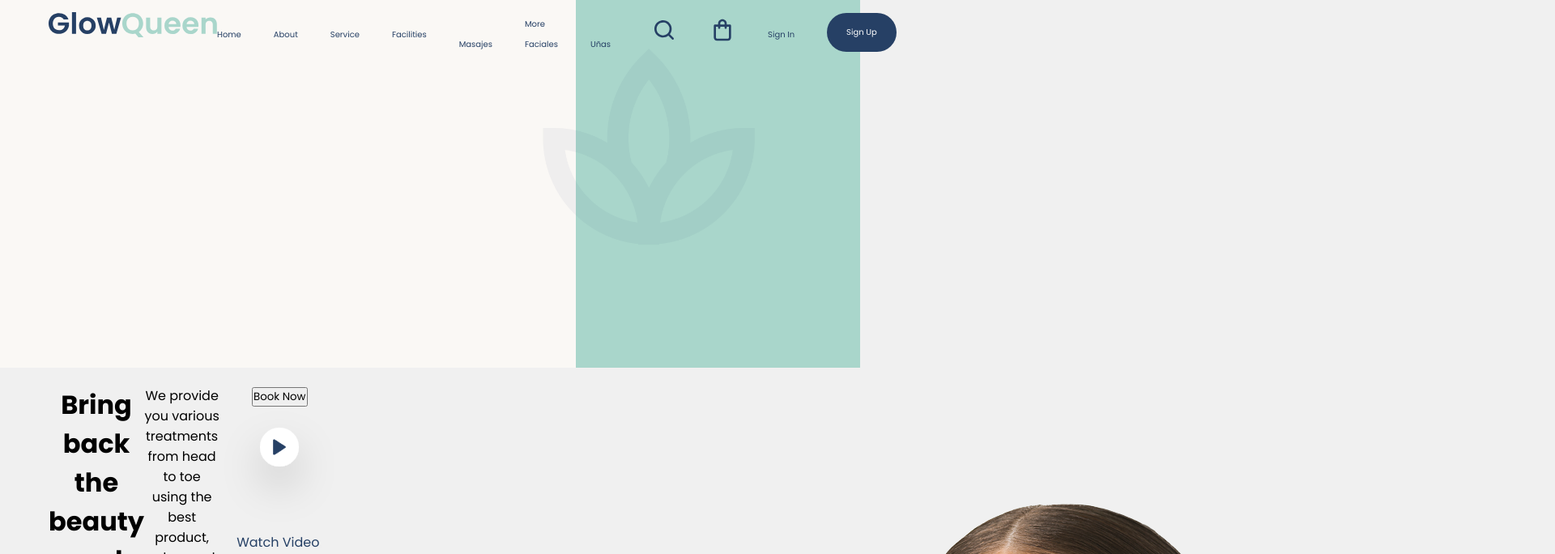
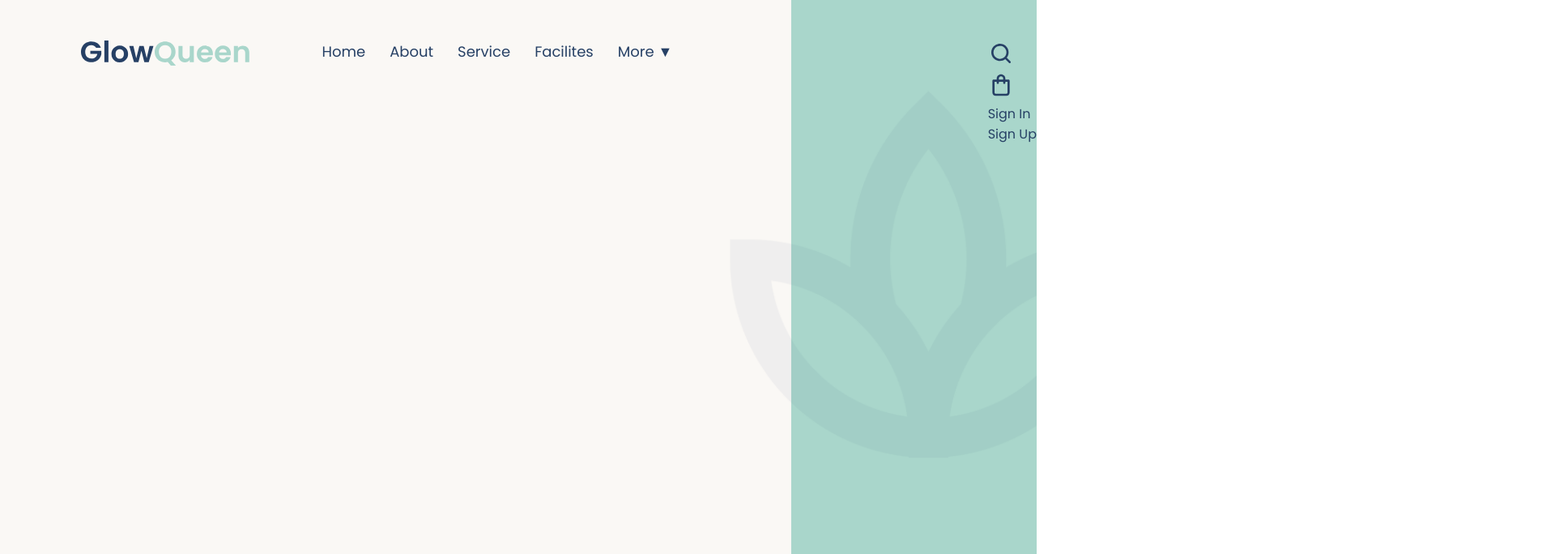
Before and after one commit to JaviQuijada/CSS-Tarea-entregable-1-Header-Spa-Beauty, a website: page code/index.html in a window 1280 px wide. Shown: the top 684 px of the page at 81% size, 1920 px wide, since content can reach past the window. Drawn offline with Linux system fonts and the light colour scheme.

Commit message:
reiniciando proyecto

```diff
--- a/code/index.html
+++ b/code/index.html
@@ -28,97 +28,46 @@
   </head>
 
   <body>
-    <header class="header-principal">
-      <div class="container">
-        <div class="logo"><a href="#">
-          <img src="../img/logo.svg" alt="Logotipo"
-        /></a></div>
-        <nav class="nav_principal">
+    <div class="contenedor-principal">
+      <header class="header-principal">
+        <div class="container">
+          <a href="#" class="logo">
+            <img src="./img/logo.svg" alt="Logotipo">
+          </a>
 
-
-          <div class="nav_index">
+          <nav class="nav_principal">
             <ul>
               <li><a href="#">Home</a></li>
               <li><a href="#">About</a></li>
               <li><a href="#">Service</a></li>
-              <li><a href="#">Facilities</a></li>
-              <li class="dropdown"><a href="#">More</a>   <ul class="submenu">
-                <li><a href="#">Masajes</a></li>
-                <li><a href="#">Faciales</a></li>
-                <li><a href="#">Uñas</a></li>
-              </ul></li>
+              <li><a href="#">Facilites</a></li>
+              <li class="nav_principal-desplegable">
+                <a href="#">More <span class="flecha">▼</span></a>
+                <ul class="nav_principal-desplegable-submenu">
+                  <li><a href="#">Option 1</a></li>
+                  <li><a href="#">Option 2</a></li>
+                  <li><a href="#">Option 3</a></li>
+                  <li><a href="#">Option 4</a></li>
+                </ul>
+              </li>
+
             </ul>
-          </div>
+          </nav>
+          <nav class="nav_segundary">
+            <ul class="nav_segundary-icon">
+              <li><a href="#"><img src="./img/search.svg" alt=""></a></li>
+              <li><a href="#"><img src="./img/car.svg" alt=""></a></li>
+            </ul>
+            <ul class="nav_segundary-login">
+              <li><a href="#">Sign In</a></li>
+              <li><a href="#">Sign Up</a></li>
+            </ul>
+          </nav>
 
-          <div class="nav_login">
-            <ul>
-              <li class="nav_search">
-                <a href="#"> <img src="./img/search.svg" alt="Search" /> </a>
-              </li>
-              <li class="nav_car">
-                <a href="#"><img src="./img/car.svg" alt="" /></a>
-              </li>
-              <li><a class="nav_in" href="#">Sign In</a></li>
-              <li><a class="nav_up" href="#">Sign Up</a></li>
-            </ul>
-          </div>
-        </nav>
-      </div>
-    </header>
-    <div class="fondo">
-      <div class="fondo_background">
-        <img src="./img/imagen.png" alt="">
+        </div>
 
-      </div>
-    <div class="container">
-      <main>
-        <div class="hero">
-          <h1 class="her_title">Bring back the beauty and glow of your skin</h1>
-          <p class="hero_subtitle">
-            We provide you various treatments from head to toe using the best
-            product, advanced technology, and affordable price
-          </p>
-          <div class="hero_button">
-            <a href="#"><button class="hero_button-book">Book Now</button></a>
-            <a href="#"
-              ><img src="./img/play.svg" alt="Play" />Watch Video<button
-                class="hero_button-video"
-              ></button
-            ></a>
-          </div>
+      </header>
+    </div>
 
-            <div class="hero_woman">
-              <img src="./img/mujer.png" alt="">
-            </div>
-            <aside>
-            <ul>
-              <li>
-                <img src="./img/special.svg" alt="">
-              </img>
-              <h2>15+</h2>
-                <p>Special Treatment</p></li>
-
-                <li>
-                <img src="./img/profesional.svg" alt="">
-              </img>
-              <h2>25+</h2>
-                <p>Professional Therapist</p></li>
-
-              <li>
-                <img src="./img/herbal.svg" alt="">
-              </img>
-              <h2>100%</h2>
-                <p>Herbal Cream Formula</p>
-              </li>
-            </ul>
-            </aside>
-
-            <section class="definition">
-              <article><p><span class="comillas"><img src="./img/comillas.svg" alt="comillas"></span>I have a regular schedule to take treatment from GlowQueen, they gave me the best service and treatment ever to maintain the beauty and health of my skin <span class="name">Sophia Princeton</span></p></article>
-              <article><p><span class="comillas"><img src="./img/comillas.svg" alt="comillas"></span>For the past few years, I've had a hard time finding the right place for skin care to deal with my complicated skin condition, thank God I found GlowQueen to treat my skin <span class="name">Tamara Jules</span></p></article>
-            </section>
-        </div>
-      </main>
-    </div>
   </body>
 </html>
--- a/code/sass/_app.scss
+++ b/code/sass/_app.scss
@@ -6,7 +6,3 @@
 @use "./pages/pages";
 @use "./themes/themes";
 @use "settings";
-
-body {
-  background-color: #f0f0f0;
-}
--- a/code/sass/layout/_header.scss
+++ b/code/sass/layout/_header.scss
@@ -1,65 +1,24 @@
 @use "../abstracts/variables" as *;
 
-.fondo {
-  position: absolute;
-  z-index: -10;
-  top: 0;
-  bottom: 0;
-  left: 0;
-  right: 0;
-  &_background img {
-    width: 83%;
+header.header-principal .container {
+  display: flex;
+  justify-content: space-between;
+}
+
+.nav_principal > ul {
+  display: flex;
+  justify-content: space-between;
+  gap: 30px;
+  font-size: 18px;
+  position: relative;
+  right: 50px;
+  position: relative;
+  right: 150px;
+}
+
+.nav_principal-desplegable-submenu {
+  display: none;
+  .nav_principal-desplegable-submenu:hover {
+    display: block;
   }
 }
-header.header-principal {
-  display: flex;
-  justify-content: space-between;
-  align-items: center;
-  width: 100%;
-  gap: 50px;
-}
-.container {
-  padding: 0;
-  margin: 60px;
-  position: relative;
-  bottom: 45px;
-  display: flex;
-  justify-content: space-between;
-  text-align: center;
-}
-
-.nav_principal {
-  display: flex;
-  justify-content: space-between;
-  align-items: center;
-  width: 100%;
-  gap: 50px;
-}
-
-.nav_index ul,
-.nav_login ul {
-  display: flex;
-  align-items: center;
-  gap: 40px;
-  list-style: none;
-  margin: 0;
-  padding: 0;
-}
-
-.logo img {
-  display: block;
-}
-
-.nav_index a,
-.nav_login a {
-  text-decoration: none;
-  font-size: 10px;
-}
-
-a.nav_up {
-  display: inline-block;
-  background-color: $blue;
-  border-radius: 28px;
-  color: white;
-  padding: 16px 24px;
-}
--- a/code/sass/layout/_hero.scss
+++ /dev/null
@@ -1,11 +0,0 @@
-.hero {
-  display: flex;
-  justify-content: space-between;
-  &_title {
-    font-size: 64px;
-    max-width: 0%;
-    &_woman {
-      width: 50%;
-    }
-  }
-}
--- a/code/sass/themes/_default.scss
+++ b/code/sass/themes/_default.scss
@@ -6,11 +6,24 @@ html * {
 
 body {
   overflow-x: hidden;
+  background-image: url(../img/imagen.png);
+  height: 100vh;
+  background-repeat: no-repeat;
+  background-position: center;
+  background-size: cover;
 }
 
-ul,
+.contenedor-principal {
+
+  margin-top: 50px;
+  margin-left: 100px;
+}
+
 a {
   text-decoration: none;
+  color: $blue;
+
+}
+li {
   list-style: none;
-  color: $blue;
 }
```
Also changed, not shown: code/css/style.css, 1 other file.
